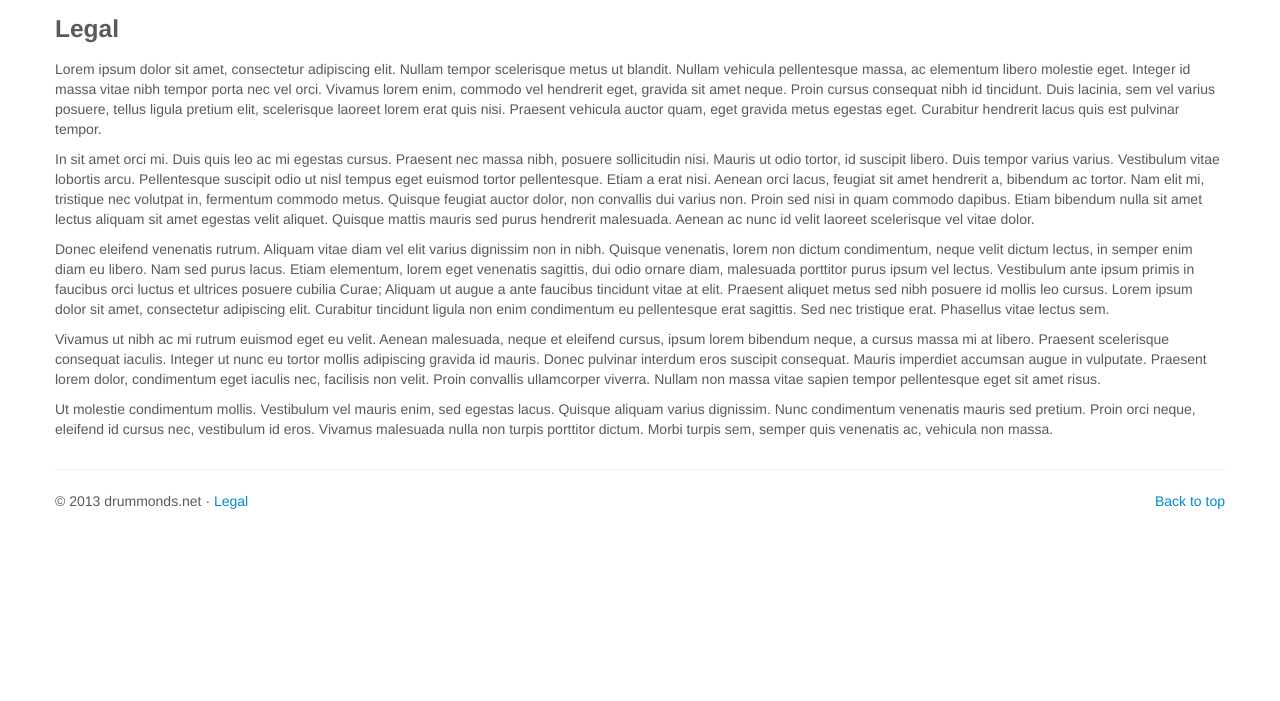
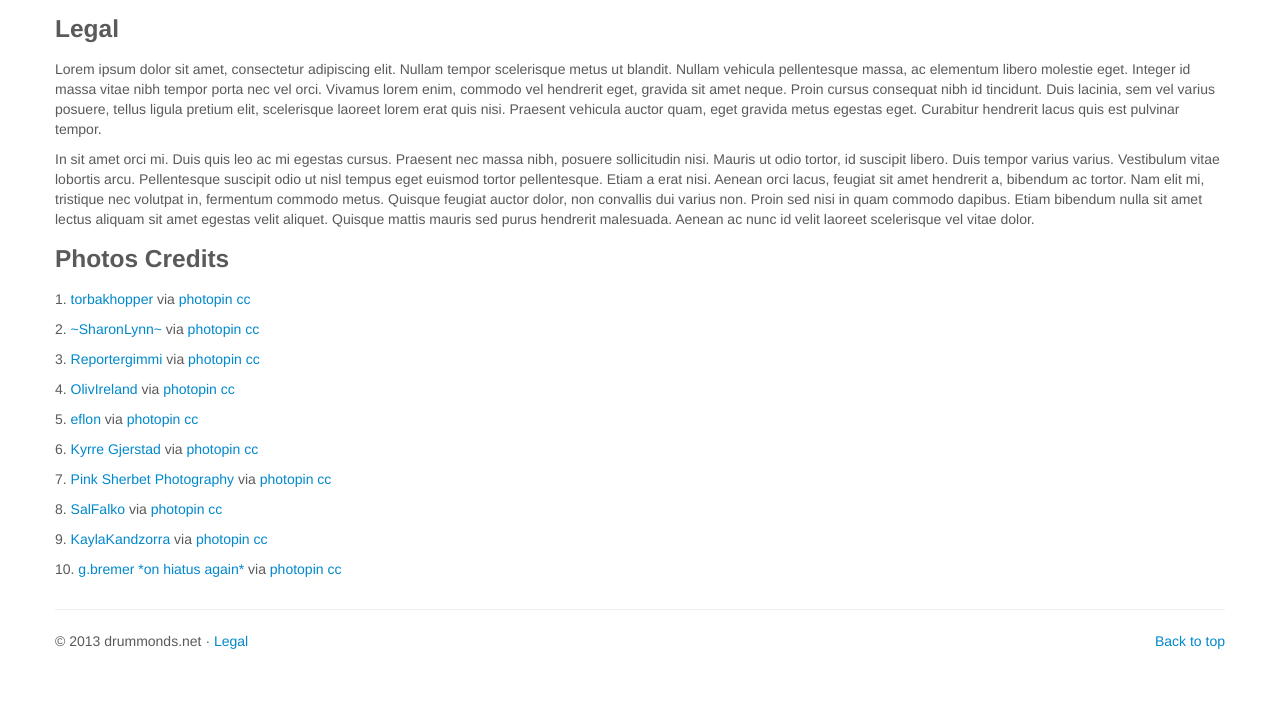
Before and after one commit to drummonds/london-smiles, a Django app: page /legal in a window 1280 px wide. Shown: the part 494-1195 px from the top of the page. Before the commit the page ends 1003 px from the top, so only its background shows below. Run offline with Django 3.2, Linux system fonts and the light colour scheme; parts of the project's set-up code (start-up, migrations or seed data) failed here and were passed over; some libraries are stand-ins or nearby versions.

Commit message:
added credits for photos used in slider

```diff
--- a/smiles/smileapp/templates/legal.html
+++ b/smiles/smileapp/templates/legal.html
@@ -8,11 +8,26 @@
 
 <p>In sit amet orci mi. Duis quis leo ac mi egestas cursus. Praesent nec massa nibh, posuere sollicitudin nisi. Mauris ut odio tortor, id suscipit libero. Duis tempor varius varius. Vestibulum vitae lobortis arcu. Pellentesque suscipit odio ut nisl tempus eget euismod tortor pellentesque. Etiam a erat nisi. Aenean orci lacus, feugiat sit amet hendrerit a, bibendum ac tortor. Nam elit mi, tristique nec volutpat in, fermentum commodo metus. Quisque feugiat auctor dolor, non convallis dui varius non. Proin sed nisi in quam commodo dapibus. Etiam bibendum nulla sit amet lectus aliquam sit amet egestas velit aliquet. Quisque mattis mauris sed purus hendrerit malesuada. Aenean ac nunc id velit laoreet scelerisque vel vitae dolor.</p>
 
-<p>Donec eleifend venenatis rutrum. Aliquam vitae diam vel elit varius dignissim non in nibh. Quisque venenatis, lorem non dictum condimentum, neque velit dictum lectus, in semper enim diam eu libero. Nam sed purus lacus. Etiam elementum, lorem eget venenatis sagittis, dui odio ornare diam, malesuada porttitor purus ipsum vel lectus. Vestibulum ante ipsum primis in faucibus orci luctus et ultrices posuere cubilia Curae; Aliquam ut augue a ante faucibus tincidunt vitae at elit. Praesent aliquet metus sed nibh posuere id mollis leo cursus. Lorem ipsum dolor sit amet, consectetur adipiscing elit. Curabitur tincidunt ligula non enim condimentum eu pellentesque erat sagittis. Sed nec tristique erat. Phasellus vitae lectus sem.</p>
+<h3>Photos Credits</h3>
+<p>1. <a href="http://www.flickr.com/photos/gazeronly/129649817/">torbakhopper</a> via <a href="http://photopin.com">photopin</a> <a href="http://creativecommons.org/licenses/by/2.0/">cc</a></p>
 
-</p>Vivamus ut nibh ac mi rutrum euismod eget eu velit. Aenean malesuada, neque et eleifend cursus, ipsum lorem bibendum neque, a cursus massa mi at libero. Praesent scelerisque consequat iaculis. Integer ut nunc eu tortor mollis adipiscing gravida id mauris. Donec pulvinar interdum eros suscipit consequat. Mauris imperdiet accumsan augue in vulputate. Praesent lorem dolor, condimentum eget iaculis nec, facilisis non velit. Proin convallis ullamcorper viverra. Nullam non massa vitae sapien tempor pellentesque eget sit amet risus.</p>
+<p>2. <a href="http://www.flickr.com/photos/sharonkearns/4092888036/">~SharonLynn~</a> via <a href="http://photopin.com">photopin</a> <a href="http://creativecommons.org/licenses/by-nc-nd/2.0/">cc</a></p>
 
-<p>Ut molestie condimentum mollis. Vestibulum vel mauris enim, sed egestas lacus. Quisque aliquam varius dignissim. Nunc condimentum venenatis mauris sed pretium. Proin orci neque, eleifend id cursus nec, vestibulum id eros. Vivamus malesuada nulla non turpis porttitor dictum. Morbi turpis sem, semper quis venenatis ac, vehicula non massa.</p>
+<p>3. <a href="http://www.flickr.com/photos/zanotti/306544429/">Reportergimmi</a> via <a href="http://photopin.com">photopin</a> <a href="http://creativecommons.org/licenses/by/2.0/">cc</a></p>
+
+<p>4. <a href="http://www.flickr.com/photos/olivireland/2281588072/">OlivIreland</a> via <a href="http://photopin.com">photopin</a> <a href="http://creativecommons.org/licenses/by-nc/2.0/">cc</a></p>
+
+<p>5. <a href="http://www.flickr.com/photos/eflon/4246570737/">eflon</a> via <a href="http://photopin.com">photopin</a> <a href="http://creativecommons.org/licenses/by/2.0/">cc</a></p>
+
+<p>6. <a href="http://www.flickr.com/photos/kyrre_gjerstad/8108842042/">Kyrre Gjerstad</a> via <a href="http://photopin.com">photopin</a> <a href="http://creativecommons.org/licenses/by/2.0/">cc</a></p>
+
+<p>7. <a href="http://www.flickr.com/photos/pinksherbet/4623811529/">Pink Sherbet Photography</a> via <a href="http://photopin.com">photopin</a> <a href="http://creativecommons.org/licenses/by/2.0/">cc</a></p>
+
+<p>8. <a href="http://www.flickr.com/photos/safari_vacation/6055437609/">SalFalko</a> via <a href="http://photopin.com">photopin</a> <a href="http://creativecommons.org/licenses/by-nc/2.0/">cc</a></p>
+
+<p>9. <a href="http://www.flickr.com/photos/calleephoto/5091703712/">KaylaKandzorra</a> via <a href="http://photopin.com">photopin</a> <a href="http://creativecommons.org/licenses/by/2.0/">cc</a></p>
+
+<p>10. <a href="http://www.flickr.com/photos/ghbremer/5618409285/">g.bremer *on hiatus again*</a> via <a href="http://photopin.com">photopin</a> <a href="http://creativecommons.org/licenses/by-nc-nd/2.0/">cc</a></p>
     </div>
 </div>
 {% endblock %}
```
Also changed, not shown: 1 other file.
